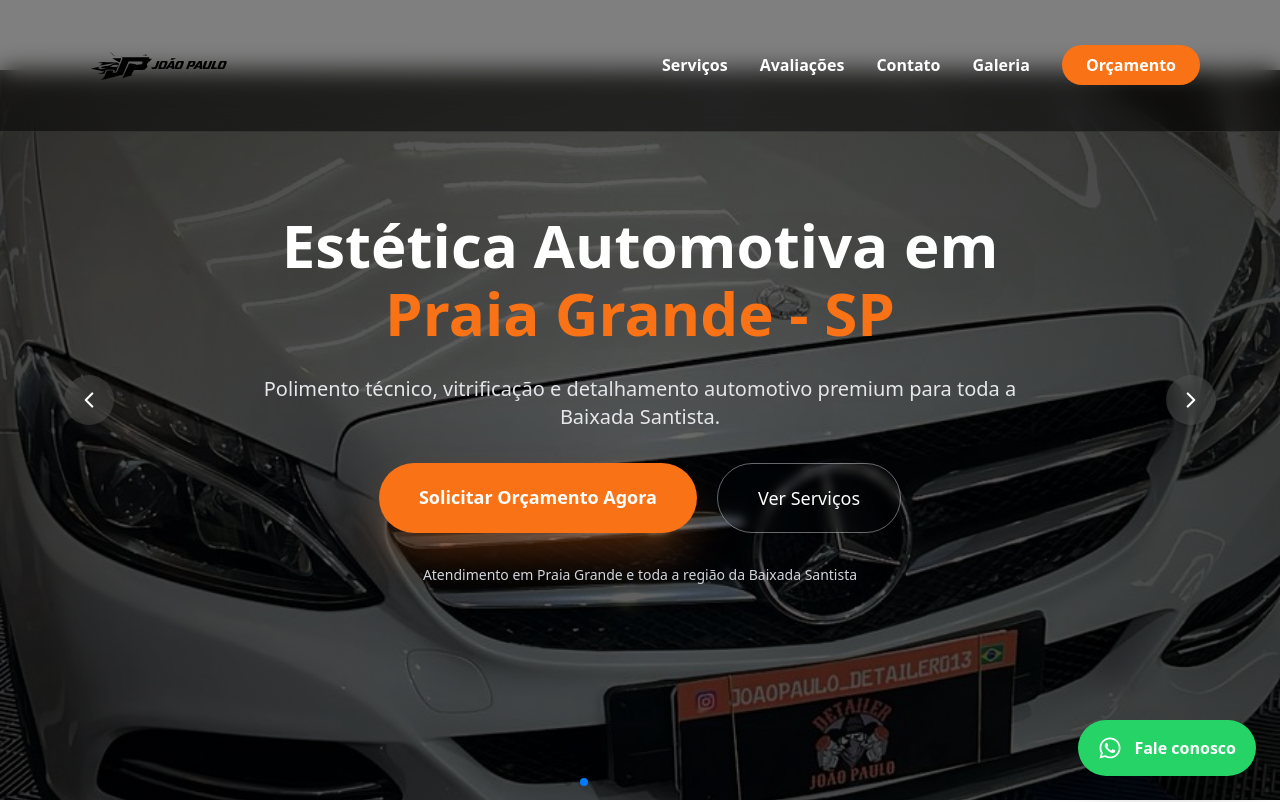
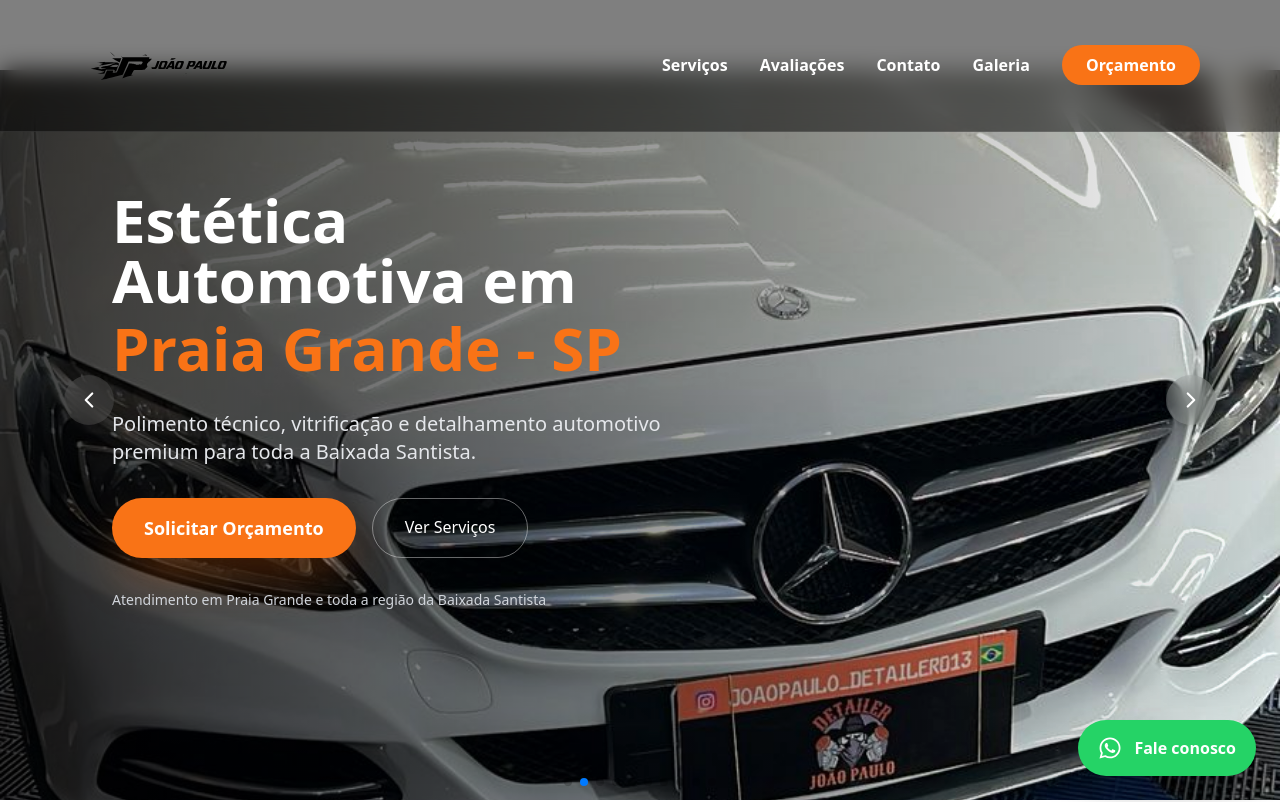
Before and after one commit to llopes0610/joao-detailer, a Next.js app: page / in a window 1280 px wide. Shown: the top 802 px of the page. Built offline with nearby package versions, Linux system fonts and the light colour scheme.

Commit message:
menu galeria e ajuste de imagens no hero

```diff
--- a/components/Hero.tsx
+++ b/components/Hero.tsx
@@ -55,16 +55,15 @@ export default function Hero() {
                 className="object-cover brightness-110 contrast-110 transition-transform duration-[7000ms] ease-out group-hover:scale-105"
               />
 
-              {/* OVERLAY PROFISSIONAL EQUILIBRADO */}
-              <div className="absolute inset-0 bg-black/40" />
-              <div className="absolute inset-0 bg-[radial-gradient(circle_at_center,rgba(0,0,0,0.3),rgba(0,0,0,0.6))]" />
+              {/* OVERLAY LATERAL (não apaga o carro) */}
+              <div className="absolute inset-0 bg-gradient-to-r from-black/75 via-black/40 to-transparent" />
 
             </div>
           </SwiperSlide>
         ))}
       </Swiper>
 
-      {/* SETAS CUSTOM PREMIUM */}
+      {/* SETAS CUSTOM */}
       <div className="absolute inset-0 flex items-center justify-between px-6 md:px-16 z-20 pointer-events-none">
 
         <button
@@ -83,11 +82,13 @@ export default function Hero() {
 
       </div>
 
-      {/* CONTEÚDO CENTRAL */}
-      <div className="absolute inset-0 flex items-center justify-center text-center px-6 z-10">
-        <div className="max-w-3xl text-white space-y-8">
+      {/* CONTEÚDO LATERAL PREMIUM */}
+      <div className="absolute inset-0 flex items-center z-10">
+        <div className="max-w-6xl mx-auto w-full px-6 md:px-12">
 
-          <h1 className="text-4xl md:text-6xl font-extrabold leading-tight drop-shadow-2xl">
+          <div className="max-w-xl text-white space-y-8">
+
+            <h1 className="text-4xl md:text-6xl font-extrabold leading-tight">
               Estética Automotiva em
               <span className="text-primary block mt-2">
                 Praia Grande - SP
@@ -99,19 +100,19 @@ export default function Hero() {
               premium para toda a Baixada Santista.
             </p>
 
-          <div className="flex flex-col md:flex-row gap-5 justify-center">
+            <div className="flex flex-col sm:flex-row gap-4">
 
               <a
                 href="https://wa.me/5513996263054"
                 target="_blank"
-              className="bg-primary hover:brightness-110 transition text-white font-semibold px-10 py-5 rounded-full text-lg shadow-2xl shadow-orange-500/40"
+                className="bg-primary hover:brightness-110 transition text-white font-semibold px-8 py-4 rounded-full text-lg shadow-2xl shadow-orange-500/40"
               >
-              Solicitar Orçamento Agora
+                Solicitar Orçamento
               </a>
 
               <a
                 href="#servicos"
-              className="border border-white/40 px-10 py-5 rounded-full hover:bg-white hover:text-black transition text-lg backdrop-blur-sm"
+                className="border border-white/40 px-8 py-4 rounded-full hover:bg-white hover:text-black transition"
               >
                 Ver Serviços
               </a>
@@ -123,7 +124,10 @@ export default function Hero() {
             </p>
 
           </div>
+
         </div>
+      </div>
+
     </section>
   );
 }
--- a/components/Navbar.tsx
+++ b/components/Navbar.tsx
@@ -79,8 +79,8 @@ export default function Navbar() {
                         Contato
                     </a>
 
-                    <a href="#contato" onClick={() => setOpen(false)}>
-                        Galteria
+                    <a href="/galeria" onClick={() => setOpen(false)}>
+                        Galeria
                     </a>
 
                     <a
```
Lines whose indentation alone changed are shown as unchanged.
